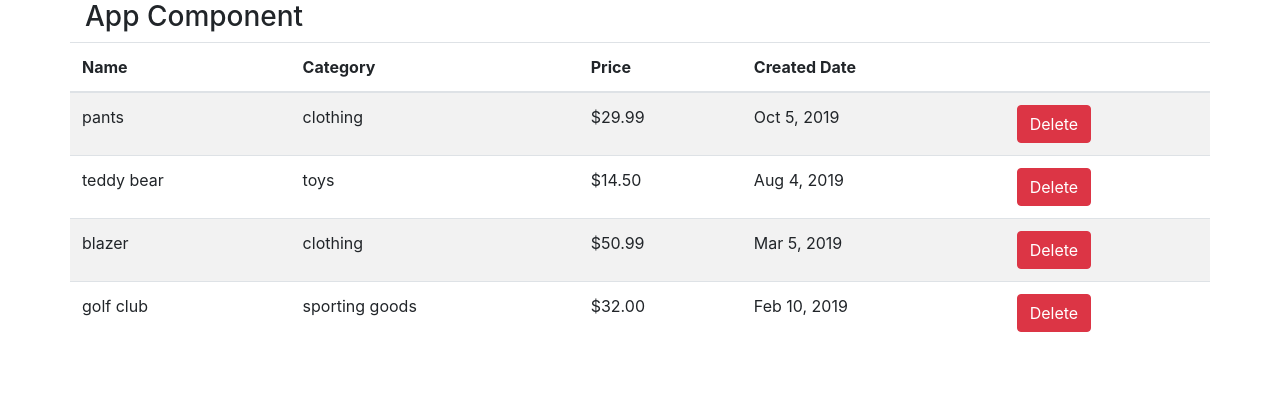
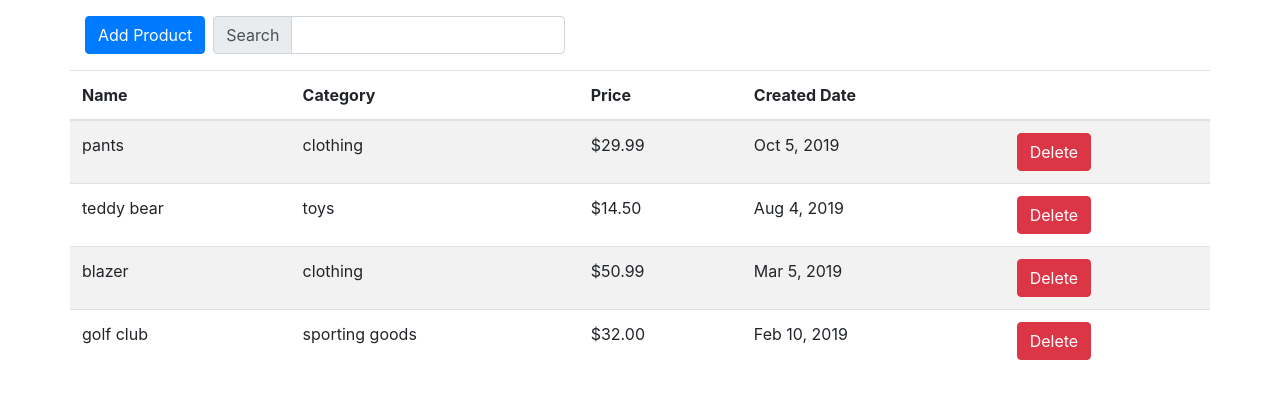
Before and after one commit to DewofyourYouth/products-list-app, a React (Create React App) app: page / in a window 1280 px wide. Shown: the top 398 px of the page. Built offline with nearby package versions, Linux system fonts and the light colour scheme.

Commit message:
ActionBar component

```diff
--- /dev/null
+++ b/src/components/ActionBar.js
@@ -0,0 +1,17 @@
+import React from 'react';
+
+export const ActionBar = () => {
+  return (
+    <div className="btn-toolbar mt-3 mb-3" role="toolbar">
+      <button className="btn btn-primary mr-2">Add Product</button>
+      <div className="input-group">
+        <div className="input-group-prepend">
+          <div className="input-group-text" id="addon">
+            Search
+          </div>
+        </div>
+        <input type="text" className="form-control" />
+      </div>
+    </div>
+  );
+};
--- a/src/components/App.js
+++ b/src/components/App.js
@@ -1,12 +1,13 @@
 import React from 'react';
 import ProductsTable from './ProductsTable';
+import { ActionBar } from './ActionBar';
 
 export const App = () => {
   return (
     <div className="container">
       <div className="row">
         <div className="col-12">
-          <h3>App Component</h3>
+          <ActionBar />
         </div>
       </div>
       <div className="row">
```
